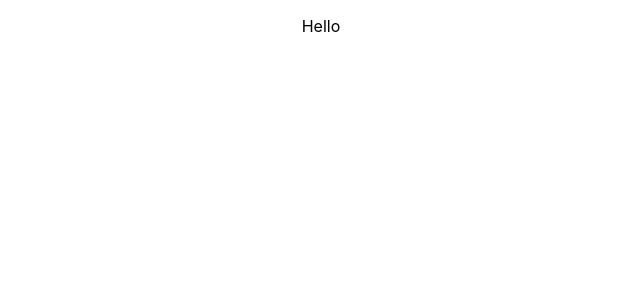
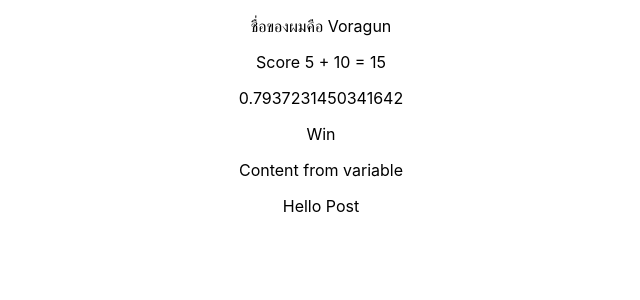
Before and after one commit to sharinogan/my-first-react, a React (Create React App) app: page / in a window 1280 px wide. Shown: the top 300 px of the page, without its empty margins (319-959 px from the left). Built offline with nearby package versions, Linux system fonts and the light colour scheme.

Commit message:
create post component in App.js

```diff
--- a/src/App.js
+++ b/src/App.js
@@ -1,14 +1,34 @@
 import React from 'react';
 import logo from './logo.svg';
 import './App.css';
+import Post from './Post';
 
 function App() {
   const name = 'Voragun';
   const num1 = 5;
   const num2 = 10;
   const randomNumber = Math.random();
-  return <div className="App"><p>Hello</p></div>
-
+  const myJSX = (
+    <p>
+      Content from variable
+    </p>
+  );
+  return (
+    <div className="App">
+      <p>ชื่อของผมคือ { name }</p>
+      <p>Score {num1} + {num2} = {num1 + num2}</p>
+      <p>{randomNumber}</p>
+      <p>
+        {
+          randomNumber < 0.5 ?
+          <div>Lost</div> :
+          <div>Win</div>
+        }
+      </p>
+      { myJSX }
+      < Post />
+    </div>
+  );
 }
 
 export default App;
--- /dev/null
+++ b/src/Post.js
@@ -0,0 +1,8 @@
+import React, { Component } from 'react';
+class Post extends Component {
+    render() {
+        return <div>Hello Post</div>
+    }
+}
+
+export default Post;
```
